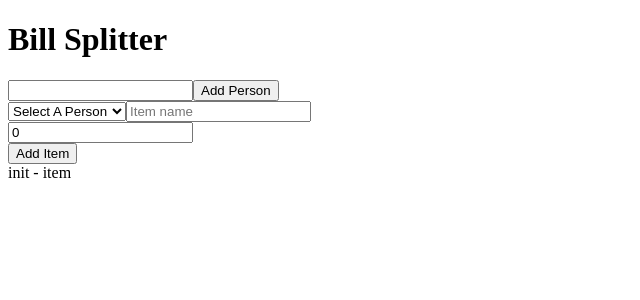
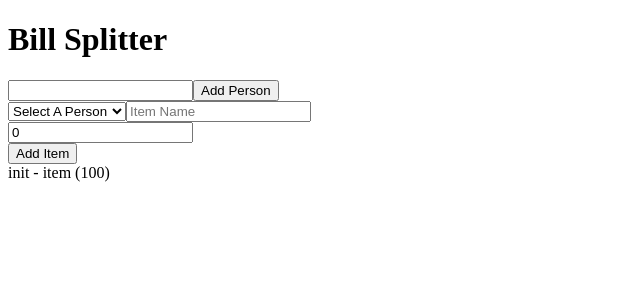
Before and after one commit to William-Luna/billsplitter, a React (Create React App) app: page / in a window 1280 px wide. Shown: the top 300 px of the page, without its empty margins (0-640 px from the left). Built offline with nearby package versions, Linux system fonts and the light colour scheme.

Commit message:
Frontend form validations

```diff
--- a/src/components/ItemForm.js
+++ b/src/components/ItemForm.js
@@ -7,7 +7,7 @@ const ItemForm = () => {
 
   const [name, setName] = useState('')
   const [itemName, setItemName] = useState('')
-  const [price, setPrice] = useState(0)
+  const [price, setPrice] = useState(0.00)
 
   const people = useSelector(({ people }) => {
     return people
@@ -38,11 +38,11 @@ const ItemForm = () => {
         <select name='name' onChange={({ target }) => setName(target.value)}>
           <option value=''>Select A Person</option>
           {people.map(person =>
-            <option value={person.name}>{person.name}</option>
+            <option key={person.name} value={person.name}>{person.name}</option>
           )}
         </select>
-        <input type='text' name='itemName' value={itemName} onChange={({ target }) => setItemName(target.value)} placeholder='Item name' /><br />
-        <input type='text' name='name' value={price} onChange={({ target }) => setPrice(target.value)} placeholder='Item name' /><br />
+        <input type='text' name='itemName' value={itemName} onChange={({ target }) => setItemName(target.value)} placeholder='Item Name' required /><br />
+        <input type='number' name='price' value={price} onChange={({ target }) => setPrice(target.value)} placeholder='Item Price' min='0' step='0.01' required /><br />
         <button type='submit'>Add Item</button>
       </form>
     </div>
--- a/src/components/PeopleList.js
+++ b/src/components/PeopleList.js
@@ -9,9 +9,9 @@ const PersonList = () => {
   return (
     <div>
       {people.map(person =>
-        <div>{person.name} -
+        <div key={person.name}>{person.name} -
           {person.items.map(item =>
-            <span> {item.name}</span>
+            <span key={item.name}> {item.name} ({item.price}) </span>
           )}
         </div>
       )}
--- a/src/components/PersonForm.js
+++ b/src/components/PersonForm.js
@@ -19,7 +19,7 @@ const PersonForm = () => {
 
   return (
     <form onSubmit={addNewPerson}>
-      <input name='name' value={name} onChange={({ target }) => setName(target.value)} />
+      <input name='name' value={name} onChange={({ target }) => setName(target.value)} required />
       <button type='submit'>Add Person</button>
     </form>
   )
```
